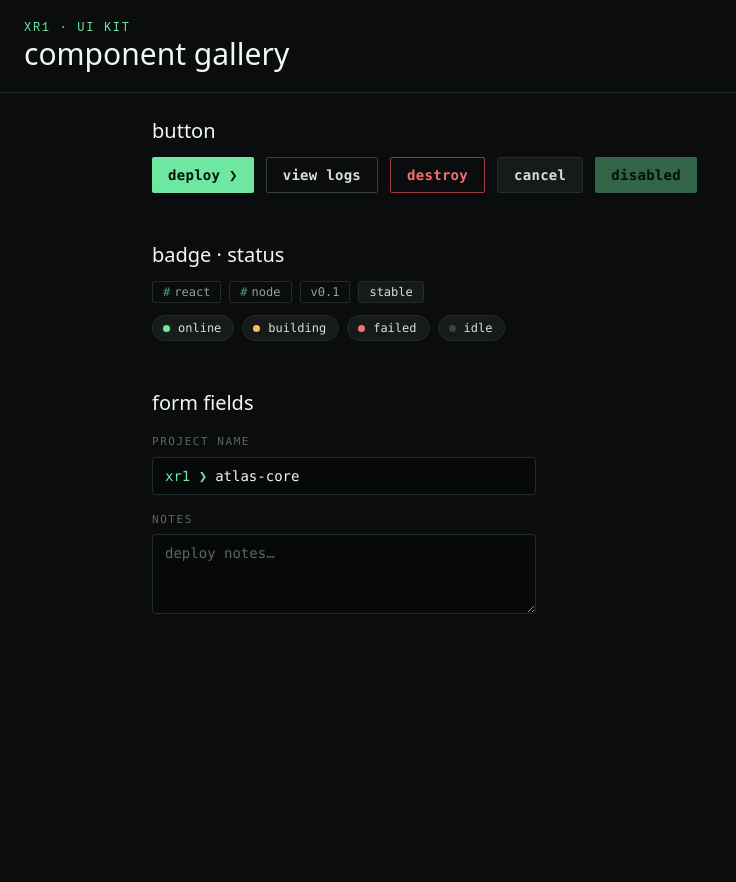
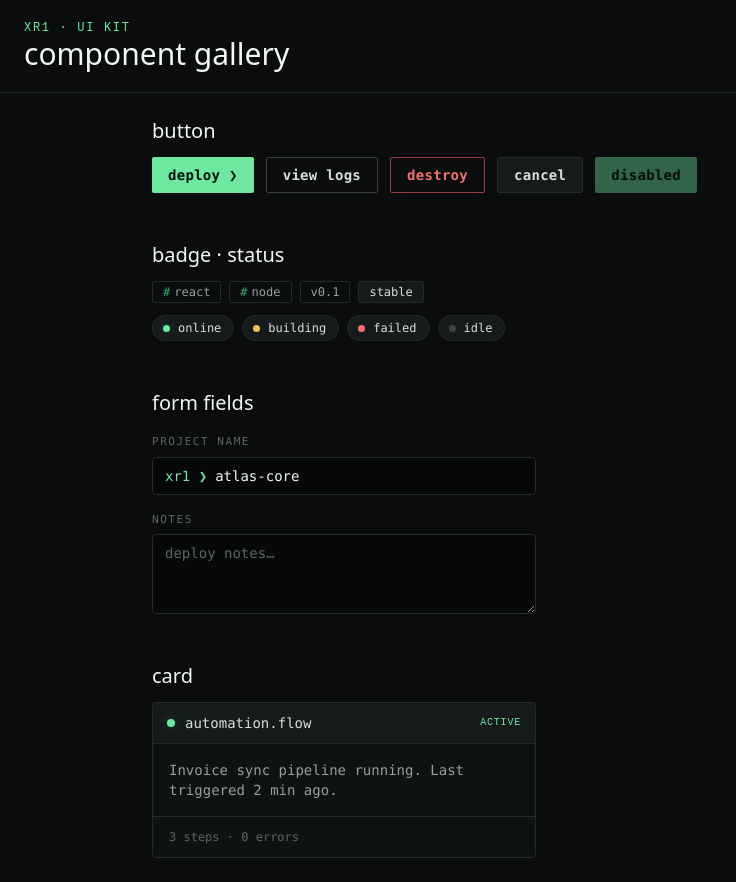
Before and after one commit to XR1-Solution/xr1-kit, a React (Vite) app: page / in a window 1280 px wide. Shown: the whole page, without its empty margins (0-736 px from the left). Before the commit the page ends 800 px from the top, so only its background shows below. Built offline with nearby package versions, Linux system fonts and the light colour scheme.

Commit message:
feat(ui): xr1-card

```diff
--- a/registry.json
+++ b/registry.json
@@ -131,6 +131,14 @@
       "dependencies": ["@radix-ui/react-label"],
       "registryDependencies": ["xr1-theme", "utils"],
       "files": [{ "path": "registry/xr1/ui/label.tsx", "type": "registry:ui" }]
+    },
+    {
+      "name": "xr1-card",
+      "type": "registry:ui",
+      "title": "Card",
+      "description": "TUI panel with optional title-bar, status dot, and footer.",
+      "registryDependencies": ["xr1-theme", "utils"],
+      "files": [{ "path": "registry/xr1/ui/card.tsx", "type": "registry:ui" }]
     }
   ]
 }
--- /dev/null
+++ b/registry/xr1/ui/card.tsx
@@ -0,0 +1,31 @@
+import * as React from "react"
+import { cn } from "@/lib/utils"
+
+function Card({ className, ...props }: React.ComponentProps<"div">) {
+  return <div className={cn("overflow-hidden rounded-md border border-line bg-bg-1", className)} {...props} />
+}
+function CardHeader({ className, ...props }: React.ComponentProps<"div">) {
+  return (
+    <div
+      className={cn("flex items-center gap-2.5 border-b border-line bg-bg-2 px-3.5 py-2.5", className)}
+      {...props}
+    />
+  )
+}
+function CardDot({ className, ...props }: React.ComponentProps<"span">) {
+  return <span className={cn("size-2 rounded-full bg-green shadow-[0_0_8px_var(--xr1-glow-green)]", className)} {...props} />
+}
+function CardTitle({ className, ...props }: React.ComponentProps<"span">) {
+  return <span className={cn("flex-1 font-mono text-sm text-fg-1", className)} {...props} />
+}
+function CardStatus({ className, ...props }: React.ComponentProps<"span">) {
+  return <span className={cn("font-pixel text-[10px] uppercase tracking-[0.08em] text-green", className)} {...props} />
+}
+function CardContent({ className, ...props }: React.ComponentProps<"div">) {
+  return <div className={cn("p-4", className)} {...props} />
+}
+function CardFooter({ className, ...props }: React.ComponentProps<"div">) {
+  return <div className={cn("flex items-center gap-2 border-t border-line px-4 py-3", className)} {...props} />
+}
+
+export { Card, CardHeader, CardDot, CardTitle, CardStatus, CardContent, CardFooter }
--- a/src/App.tsx
+++ b/src/App.tsx
@@ -1,6 +1,7 @@
 import { ButtonDemo } from "./demos/button"
 import { BadgeDemo } from "./demos/badge"
 import { InputDemo } from "./demos/input"
+import { CardDemo } from "./demos/card"
 
 export function App() {
   return (
@@ -13,6 +14,7 @@ export function App() {
         <ButtonDemo />
         <BadgeDemo />
         <InputDemo />
+        <CardDemo />
       </div>
     </main>
   )
--- /dev/null
+++ b/src/demos/card.tsx
@@ -0,0 +1,23 @@
+import { Card, CardHeader, CardDot, CardTitle, CardStatus, CardContent, CardFooter } from "@/components/ui/card"
+export function CardDemo() {
+  return (
+    <section data-testid="demo-card" className="flex flex-col gap-3">
+      <h2 className="font-display text-xl text-fg-0">card</h2>
+      <div className="max-w-sm">
+        <Card>
+          <CardHeader>
+            <CardDot />
+            <CardTitle>automation.flow</CardTitle>
+            <CardStatus>ACTIVE</CardStatus>
+          </CardHeader>
+          <CardContent>
+            <p className="text-sm text-fg-2">Invoice sync pipeline running. Last triggered 2 min ago.</p>
+          </CardContent>
+          <CardFooter>
+            <span className="font-mono text-xs text-fg-3">3 steps · 0 errors</span>
+          </CardFooter>
+        </Card>
+      </div>
+    </section>
+  )
+}
```
Also changed, not shown: 1 other file (tests, documents, lock files or other folders).
